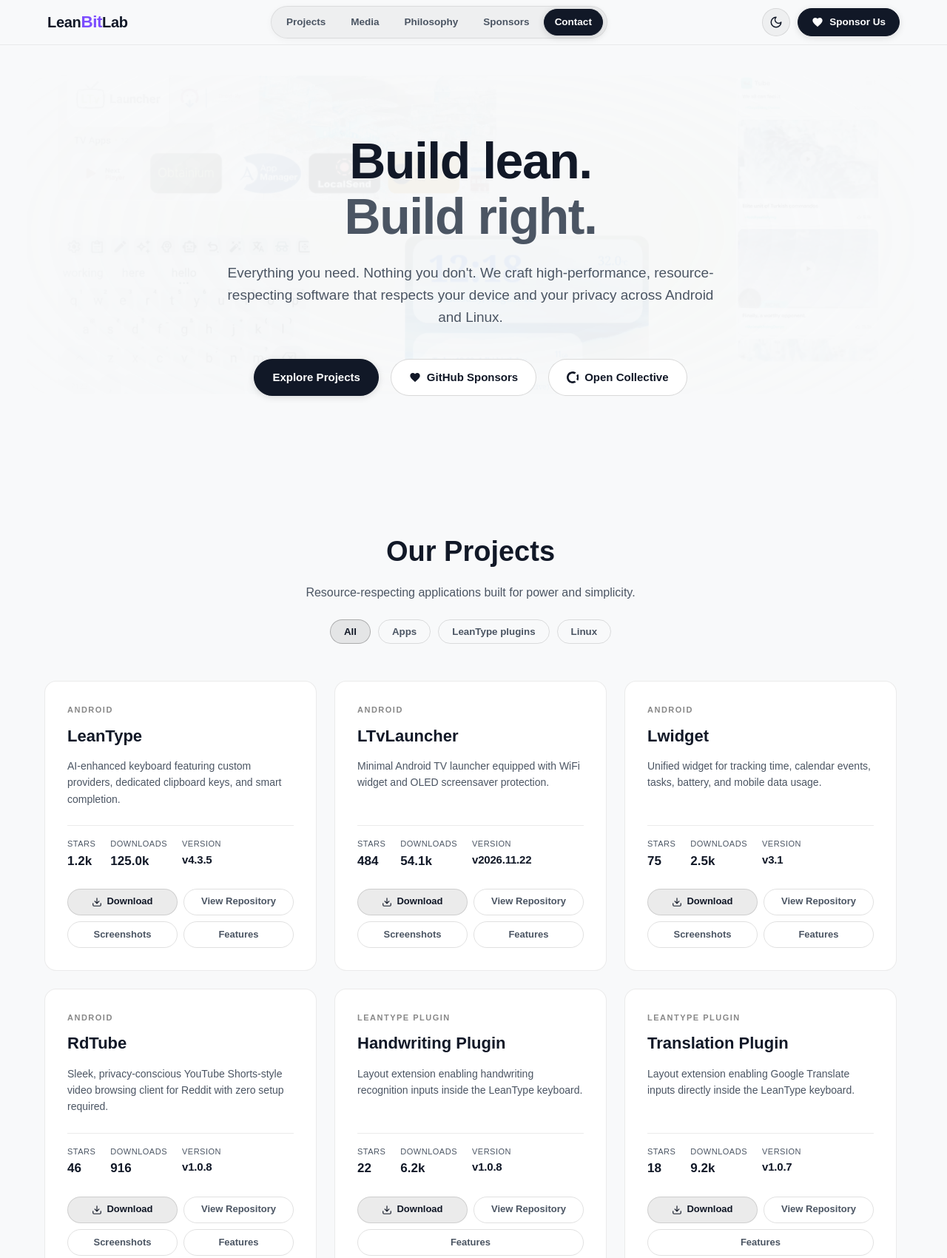
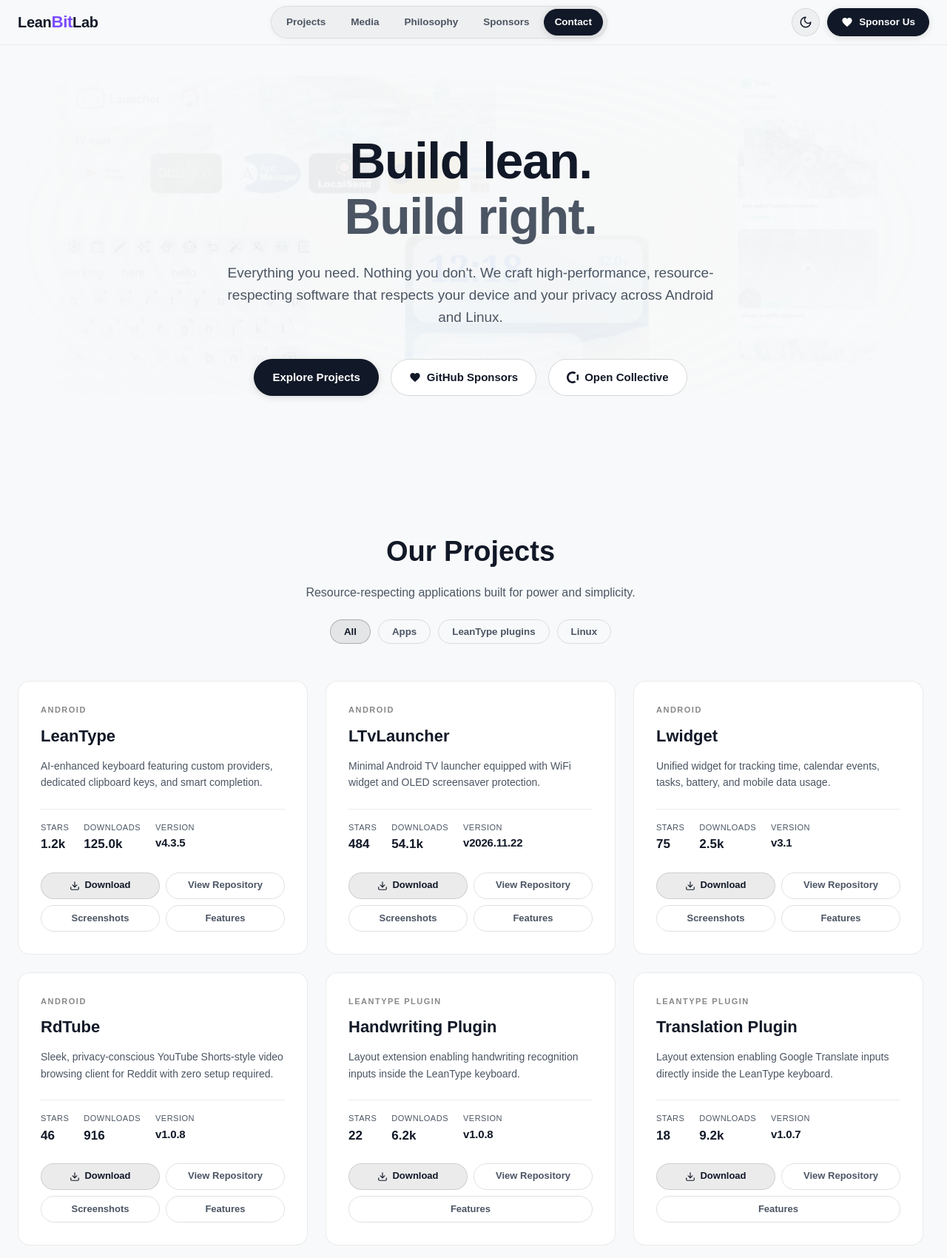
Before and after one commit to LeanBitLab/LeanBitLab, a plain HTML site: page index.html in a window 1280 px wide. Shown: the top 1700 px of the page at 74% size. Drawn offline with Linux system fonts and the light colour scheme.

Commit message:
style(site): widen the page container to 1440px

```diff
--- a/style.css
+++ b/style.css
@@ -476,7 +476,7 @@ body.menu-open {
 /* --- Container Utility --- */
 .container {
   width: 100%;
-  max-width: 1200px;
+  max-width: 1440px;
   margin: 0 auto;
   padding: 0 24px;
 }
@@ -502,7 +502,7 @@ header.scrolled {
   justify-content: space-between;
   align-items: center;
   height: 60px;
-  max-width: 1200px;
+  max-width: 1440px;
   margin: 0 auto;
   padding: 0 24px;
 }
```
